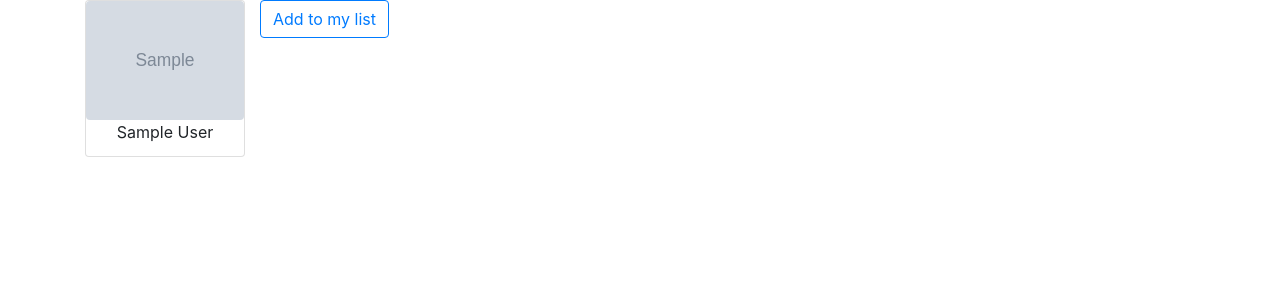
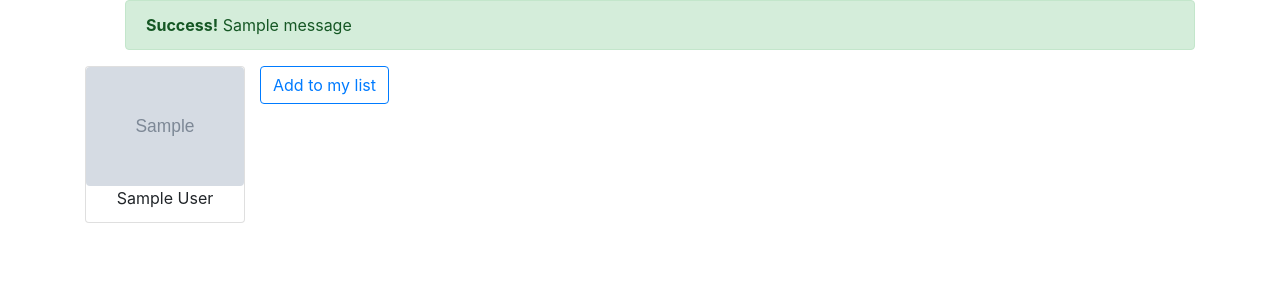
Before and after one commit to jitendrapitchuka/Recommendation_system, a Django app: page /movie/1/ in a window 1280 px wide. Shown: the part 88-388 px from the top of the page. Run offline with Django 3.2, Linux system fonts and the light colour scheme; a user stored in the database is signed in; tables that the repository leaves empty hold one stand-in row (values such as "Sample post"); grey boxes marked "Sample" are stand-in pictures; one stand-in notice (Sample message) is shown; some libraries are stand-ins or nearby versions.

Commit message:
added my list and success msg

```diff
--- a/accounts/urls.py
+++ b/accounts/urls.py
@@ -1,11 +1,11 @@
 from .import views
 from django.urls import path
+from django.contrib.auth import views as auth_views
 
-from django.contrib.auth import views as auth_views
 app_name='accounts'
 urlpatterns=[
-     path('login/',auth_views.LoginView.as_view(template_name="login.html"),name="login"),
-    path('signup',views.SignUp.as_view(),name="signup"),
+     path('login/',auth_views.LoginView.as_view(template_name="login.html"),name='login'),
+    path('signup',views.SignUp.as_view(),name='signup'),
      path('logout/',auth_views.LogoutView.as_view(),name="logout"),
 
 
--- a/accounts/views.py
+++ b/accounts/views.py
@@ -1,8 +1,9 @@
 
-from django.shortcuts import render,get_object_or_404,HttpResponseRedirect
+from django.shortcuts import render,get_object_or_404,HttpResponseRedirect,redirect
 from django.views.generic import TemplateView,CreateView,DetailView
-from django.urls import reverse_lazy
+from django.urls import reverse_lazy,reverse
 from . import forms
+from django.contrib import messages
 from django.contrib.auth import views as auth_views
 from .models import movie,fav
 from django.contrib.auth.models import User
@@ -10,28 +11,43 @@ from django.core.paginator import Paginator
 
 class SignUp(CreateView):
     form_class=forms.UserCreateForm
-    success_url=reverse_lazy('templates/login')
+    success_url=reverse_lazy('accounts:login')
     template_name='signup.html'
 
 
 def add_movie(request,pk):
 
+    # if fav.objects.filter(movie=pk,user=request.user.pk).exists():
+    #    fav.objects.filter(movie=pk,user=request.user.pk).delete()
+    # else:
+
+    #     print(request.user.id)
+    #     user=User.objects.filter(id=request.user.id)
+    #     print(user)
+    #     fav(movie=pk,user=user).save()
+
+    # return HttpResponseRedirect('accounts/movie_detail.html')
     if fav.objects.filter(movie=pk,user=request.user.pk).exists():
-       fav.objects.filter(movie=pk,user=request.user.pk).delete()
+        fav.objects.filter(movie=pk,user=request.user.pk).delete()
+        messages.success(request, 'Removed from list.')
     else:
 
         print(request.user.id)
-        user=User.objects.filter(id=request.user.id)
+        movie_obj = movie.objects.filter(index=pk).first()
+        user=User.objects.filter(id=request.user.id).first()
         print(user)
-        fav(movie=pk,user=user).save()
-
-    return HttpResponseRedirect('accounts/movie_detail.html')
+        fav_obj = fav(movie=movie_obj,user=user)
+        messages.success(request, 'Added to list.')
+        fav_obj.save()
+    return redirect('detail',pk)
 
 
 
 def my_list(request):
-#    temp= .filter( =request.user)
-  return render(request, 'my_list.html')
+
+    temp=fav.objects.all().filter(user=request.user)
+
+    return render(request, 'my_list.html',{'temp':temp})
 
 
 def Homepage(request):
--- a/recommendation_system/urls.py
+++ b/recommendation_system/urls.py
@@ -27,6 +27,6 @@ urlpatterns = [
     path('thanks/',views.thankspage.as_view(),name='thanks'),
     path('',views.Homepage,name='homepage'),
    path('movie/<int:pk>/', views.image_detailview.as_view(),name='detail'),
-  path('movie_add/<int:pk>',views.add_movie,name="movie_add"),
+  path('<int:pk>/',views.add_movie,name="movie_add"),
     path('list/',views.my_list,name='my_list'),
 ]
--- a/templates/accounts/movie_detail.html
+++ b/templates/accounts/movie_detail.html
@@ -1,6 +1,16 @@
 {% extends "base.html" %}
 {% block content %}
 {% if user.is_authenticated %}
+
+{% if messages %}
+    <ul class="messages">
+        {% for message in messages %}
+            <div class="alert alert-success">
+              <strong>Success!</strong> {{message}}
+            </div>
+        {% endfor %}
+    </ul>
+{% endif %}
 <div class="row" class="d-flex justify-content-center">
 
     <div class="col-sm-2 col-md-2">
--- a/templates/base.html
+++ b/templates/base.html
@@ -12,7 +12,8 @@
 
 </head>
 <body>
-    <nav class="navbar mynav" role="navigation" id='navbar'>
+
+    <nav class="navbar mynav"  role="navigation" id='navbar'>
 
         <div class="container">
             <a class='navbar-brand mynav' href="{%url 'homepage'%}">Recommendation system</a>
@@ -23,7 +24,8 @@
 
  <li><a href="{%url 'accounts:logout'%}">logout</a></li>
  <li><a href="{%url 'my_list'%}">My list</a></li>
-<li>welcome {{user.username}}</li>
+
+<li class="">welcome {{user.username}}</li>
  {%else%}
 
 
@@ -31,13 +33,13 @@
  <li><a href="{%url 'accounts:signup'%}">signup</a></li>
  {%endif%}
 </ul>
+ </div>
+  </nav>
 
 
 
-        </div>
 
 
-    </nav>
     <div class="container">
         {%block content%}
 
```
